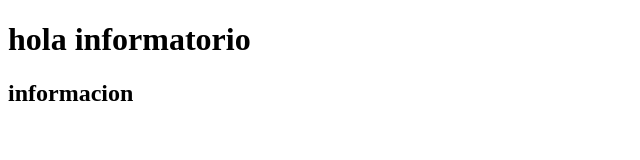
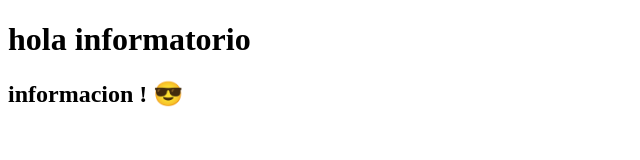
Before and after one commit to Exemax2014/PrimerRepositorio, a plain HTML site: page app/index.html in a window 1280 px wide. Shown: the full height of the page, 0-640 px from the left. Drawn offline with Linux system fonts and the light colour scheme.

Commit message:
modificacion -- emogi

```diff
--- a/app/index.html
+++ b/app/index.html
@@ -8,6 +8,6 @@
 </head>
 <body>
     <h1>hola informatorio</h1>
-    <h2>informacion</h2>
+    <h2>informacion ! 😎</h2>
 </body>
 </html>
```
